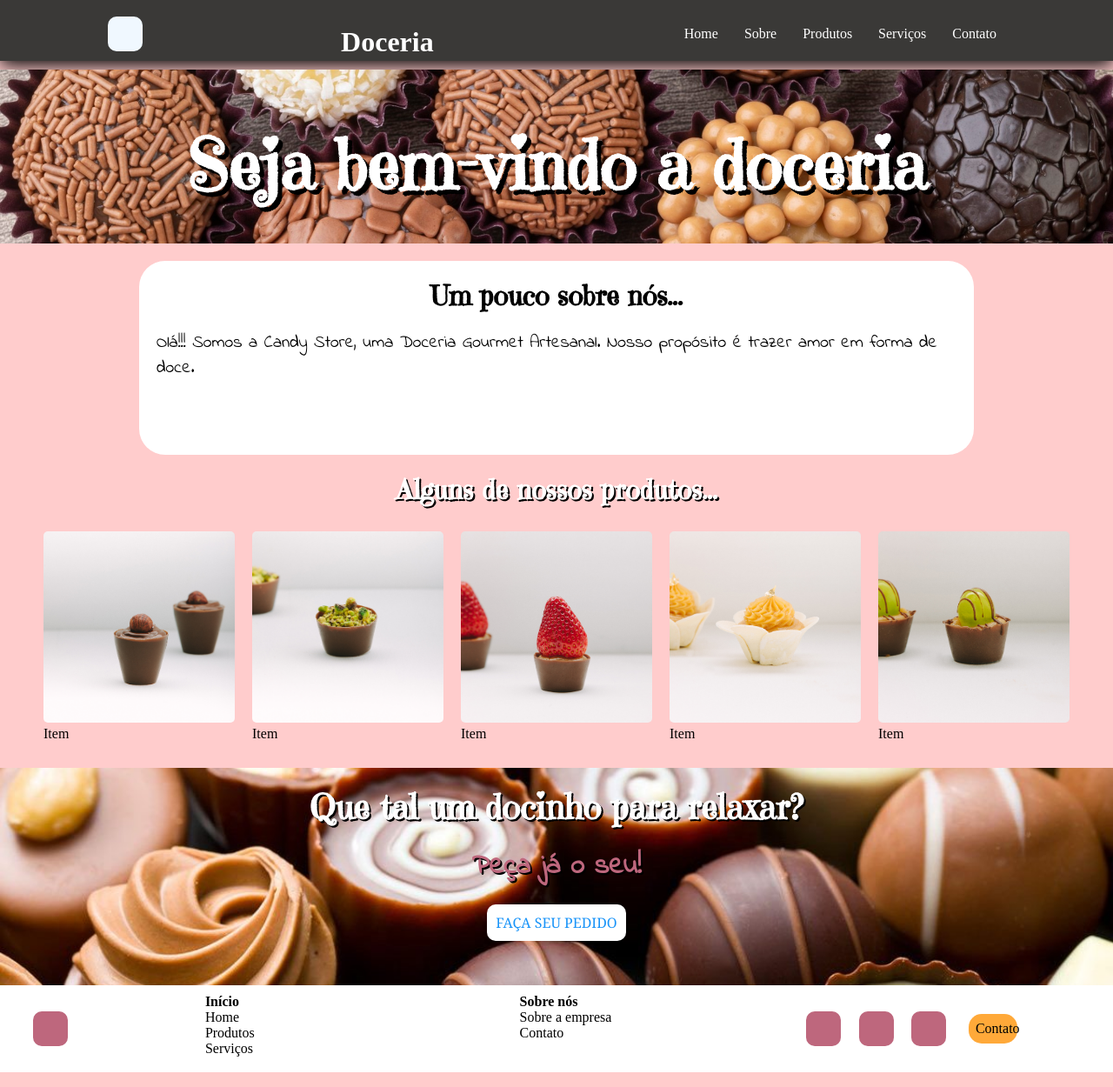
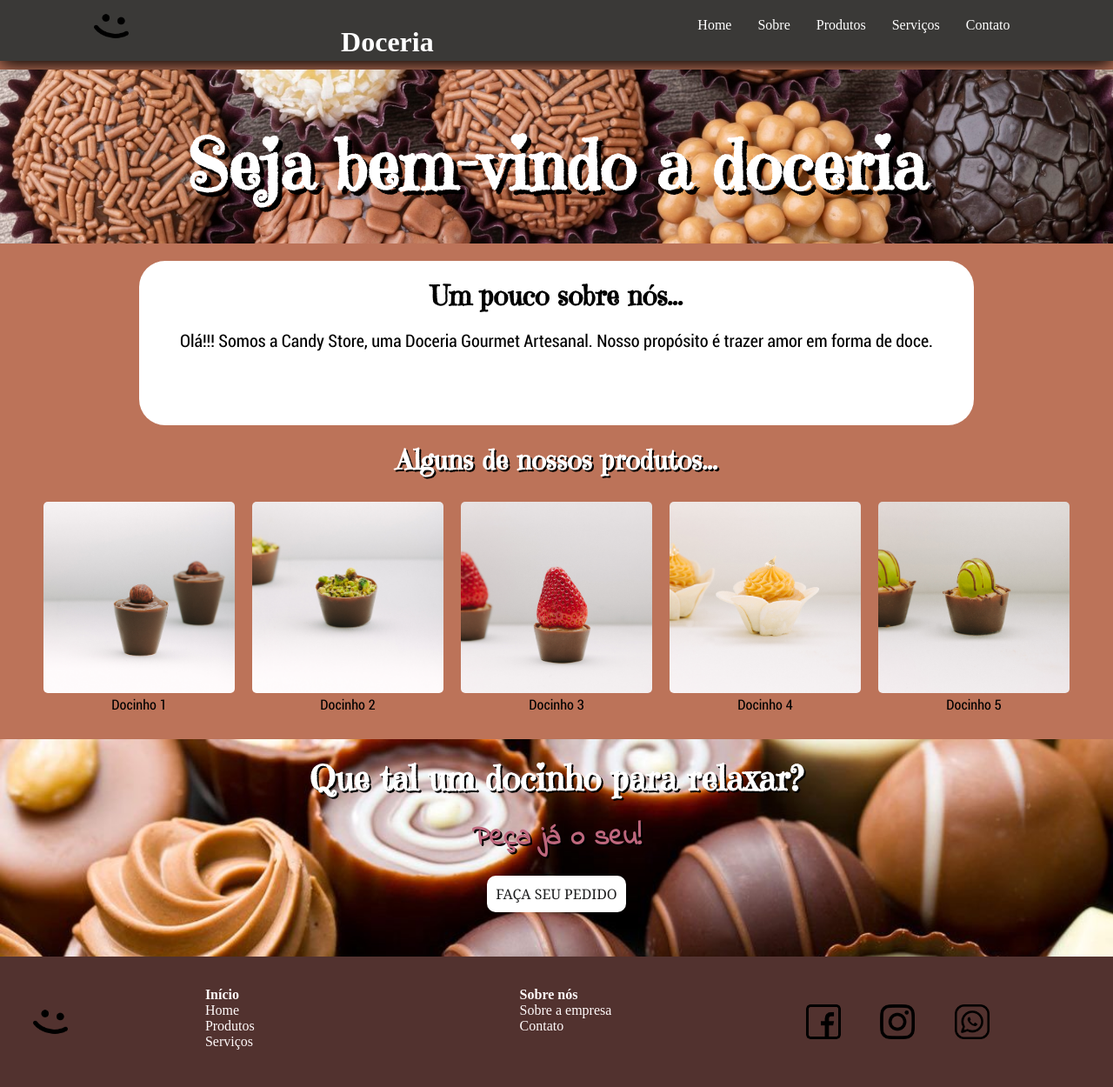
Before and after one commit to ZoeDoceAmarga/Projeto-em-grupo-Mod.1, a plain HTML site: page home.html in a window 1280 px wide. Shown: the whole page at 87% size. Drawn offline with Linux system fonts and the light colour scheme.

Commit message:
atualização da pág home, footerEcriação da pág sob

```diff
--- a/css/styles.css
+++ b/css/styles.css
@@ -14,29 +14,38 @@ html,body{
     font-family: Indie;
     src: url(IndieFlower-Regular.ttf);
 }
+@font-face{
+    font-family: Roboto;
+    src: url(Roboto-Condensed.ttf);
+}
 body{
     padding: 0;
     margin: 0;
     width: 100%;
     height: 110vh;
-    background-color:#ffcccc ;
+    background-color:#BC7359;
 }
 header{
     display: flex;
-    justify-content: space-between;  /*deixar a logo no lado esquerdo e o menu no lado direito*/
+    justify-content: flex-start;  /*deixar a logo no lado esquerdo e o menu no lado direito*/
     width: 100%;
     height: 70px;
     padding: 10px;
     background-color: rgb(58, 57, 55);
-    box-shadow: 0px 5px 20px rgb(0, 0, 0);
-    align-items: center;   /*deixar todos os item alinhados*/
+    box-shadow: 0px 5px 20px rgb(0, 0, 0);   /*deixar todos os item alinhados*/
     flex-wrap: wrap; /*para os itens quebrarem quando atingir o max*/
+}
+.titulo{
+    display: flex;
+    justify-content: center;
+    width: 200px;
+
+
 }
 .logo{
     width: 40px;
     height: 40px;
     border-radius: 10px;
-    background-color: aliceblue;
 
 }
 
@@ -116,7 +125,7 @@ h1{
     padding: 10px;
     font-family: Cambria;
     border-radius: 10px;
-    color: #1893f8;
+    color: #1d1e1f;
 }
 #seuPedido:hover{
     padding: 12px;
@@ -142,11 +151,11 @@ footer{
     display: flex;
     align-items: center;   /*deixar todos os item alinhados*/
     flex-wrap: wrap; /*para os itens quebrarem quando atingir o max*/
-    height: 100px;
+    height: 150px;
     width: 100%;
-    position: fixed;
+    position: static  /* fixed*/;
     bottom: 0;
-    background-color: #fff;
+    background-color: #52322F;
 }
 .col1{
     width: 20%;
@@ -172,7 +181,7 @@ footer{
 }
 .col1_conteudo li a{
     display: block;
-    color: rgb(0, 0, 0);
+    color: rgb(255, 250, 250);
     text-decoration: none;
 
 }
@@ -185,20 +194,23 @@ footer{
     align-items: center;
 
 }
-.button_contato{
-    width:22%;
+
+/*.button_contato{
+    width:105px;
     padding: 8px;
     margin-right: 5px;
     border-radius:15px;
     background-color: rgb(255, 169, 57);
-}
-.logo_rodape{
+}*/
+.logo_rodape,.redesSociais{
     width: 40px;
     height: 40px;
     margin-left: 3%;
     border-radius: 10px;
-    background-color: rgb(190, 103, 125);
+    /*background-color: rgb(190, 103, 125);*/
 }
+
+
 /*Inicio do Form*/
 .box-form{
     display: flex;
--- a/home.html
+++ b/home.html
@@ -9,11 +9,11 @@
 </head>
 <body>
     <header>
-        <div class="logo">  </div>
+        <div class="logo"> <img src="imagens/logo.png">  </div>
         <div class="titulo"><h1>Doceria</h1></div>
         <ul class="menu">
           <li><a href="home.html">Home</a></li>
-          <li><a href="#">Sobre</a></li>
+          <li><a href="sobre.html">Sobre</a></li>
           <li><a href="produtos.html">Produtos</a></li>
           <li><a href="#">Serviços</a></li>
           <li><a href="contato.html">Contato</a></li>
@@ -24,7 +24,7 @@
     </div>
     <div class="texto">
         <h1 style="color: black; font-family: Candy;">Um pouco sobre nós...</h1>
-        <p> Olá!!! Somos a Candy Store, uma Doceria Gourmet Artesanal. Nosso propósito é trazer amor em forma de doce. </p>
+        <p style="font-family: Roboto; text-align: center;"> Olá!!! Somos a Candy Store, uma Doceria Gourmet Artesanal. Nosso propósito é trazer amor em forma de doce. </p>
         <p></p>
         <p></p>
     </div>
@@ -32,23 +32,23 @@
     <section class="container">
         <div class="item">
             <img src="imagens/img1.jpeg" alt="">
-            <p>Item</p>
+            <p style="font-family: Roboto; text-align: center;">Docinho 1</p>
         </div>
         <div class="item">
             <img src="imagens/img2.jpeg" alt="">
-            <p>Item</p>
+            <p style="font-family: Roboto; text-align: center;">Docinho 2</p>
         </div>
         <div class="item">
             <img src="imagens/img3.jpeg" alt="">
-            <p>Item</p>
+            <p style="font-family: Roboto; text-align: center;">Docinho 3</p>
         </div class="item">
         <div class="item">
             <img src="imagens/img4.jpeg" alt="">
-            <p>Item</p>
+            <p style="font-family: Roboto; text-align: center;">Docinho 4</p>
         </div class="item">
         <div>
             <img src="imagens/img5.jpeg" alt="">
-            <p>Item</p>
+            <p style="font-family: Roboto; text-align: center;">Docinho 5</p>
         </div>
     </section>
     <div class="banner2">
@@ -56,32 +56,35 @@
         <h1 id="peçaJa">Peça já o seu!</h1>
         <a id="seuPedido" onclick="botao()" href="">FAÇA SEU PEDIDO</a>
     </div>
-    <footer style="position: static;">
-    <div class="logo_rodape"></div>
+    <footer>
+    <div class="logo_rodape"> <img src="imagens/logo.png"> </div>
+
     <div class="col1">
+        <ul class="col1_conteudo">
+        <li class="inicio"> <a href="#"><strong> Início </strong> </a> </li>
+        <li> <a href="home.html" >Home </a> </li>
+        <li> <a href="produtos.html"> Produtos </a> </li>
+        <li> <a href="#"> Serviços </a> </li>
+        </ul>
+    </div>
 
+    <div class="col2">
         <ul class="col1_conteudo">
-        <li class="inicio"><a href="#"><strong>Início</strong></a></li>
-        <li><a href="home.html">Home</a></li>
-        <li><a href="produtos.html">Produtos</a></li>
-        <li><a href="#">Serviços</a></li>
+        <li class="inicio"><a href="#"><strong>Sobre nós</strong> </a> </li>
+        <li > <a href="#">Sobre a empresa</a> </li>
+        <li > <a href="contato.html"> Contato </a> </li>
         </ul>
+    </div>
 
-    </div>
-    <div class="col2">
-
-        <ul class="col1_conteudo">
-        <li class="inicio"><a href="#"><strong>Sobre nós</strong></a></li>
-        <li><a href="#">Sobre a empresa</a></li>
-        <li><a href="contato.html">Contato</a></li>
-        </ul>
-
-    </div>
     <div class="col3">
-        <div class="logo_rodape"></div>
-        <div class="logo_rodape"></div>
-        <div class="logo_rodape"></div>
-        <div class="button_contato">Contato </div>
+        <div class="logo_rodape"><img src="imagens/facebook.png"></div>
+        <div class="logo_rodape"><img src="imagens/instagram.png"></div>
+        <div class="logo_rodape"><img src="imagens/whatsapp.png"</div>
+       <!-- <ul class="col1_conteudo">
+        <div class="button_contato">
+            <li><a href="contato.html">Contato</a></li>
+        </div>
+        </ul>-->
     </div>
 
     </footer>
```
Also changed, not shown: contato.html (+1 -1 lines), sobre.html (added, +12 -0 lines), css/Roboto-Condensed.ttf (added), imagens/facebook.png (added), imagens/friendster-big-logo.png (added), imagens/instagram.png (added), imagens/logo.png (added), imagens/whatsapp.png (added), 4 other files.
